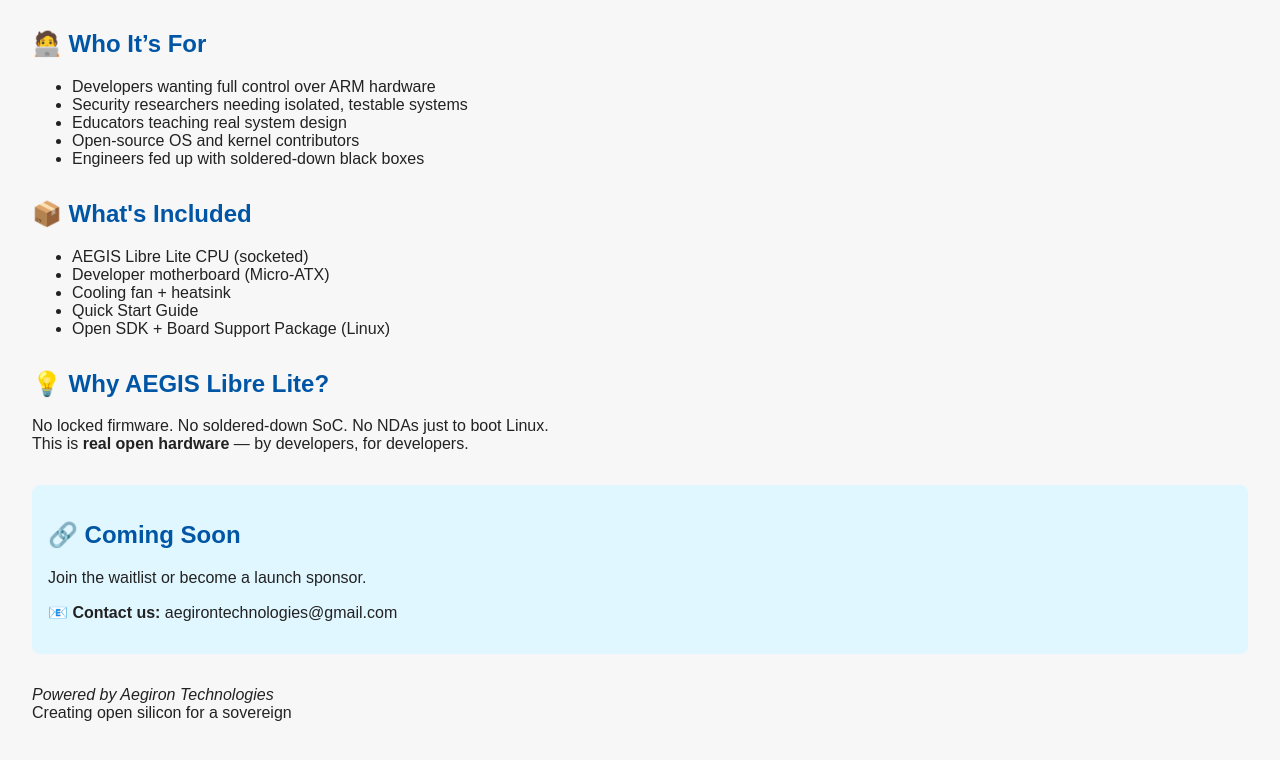
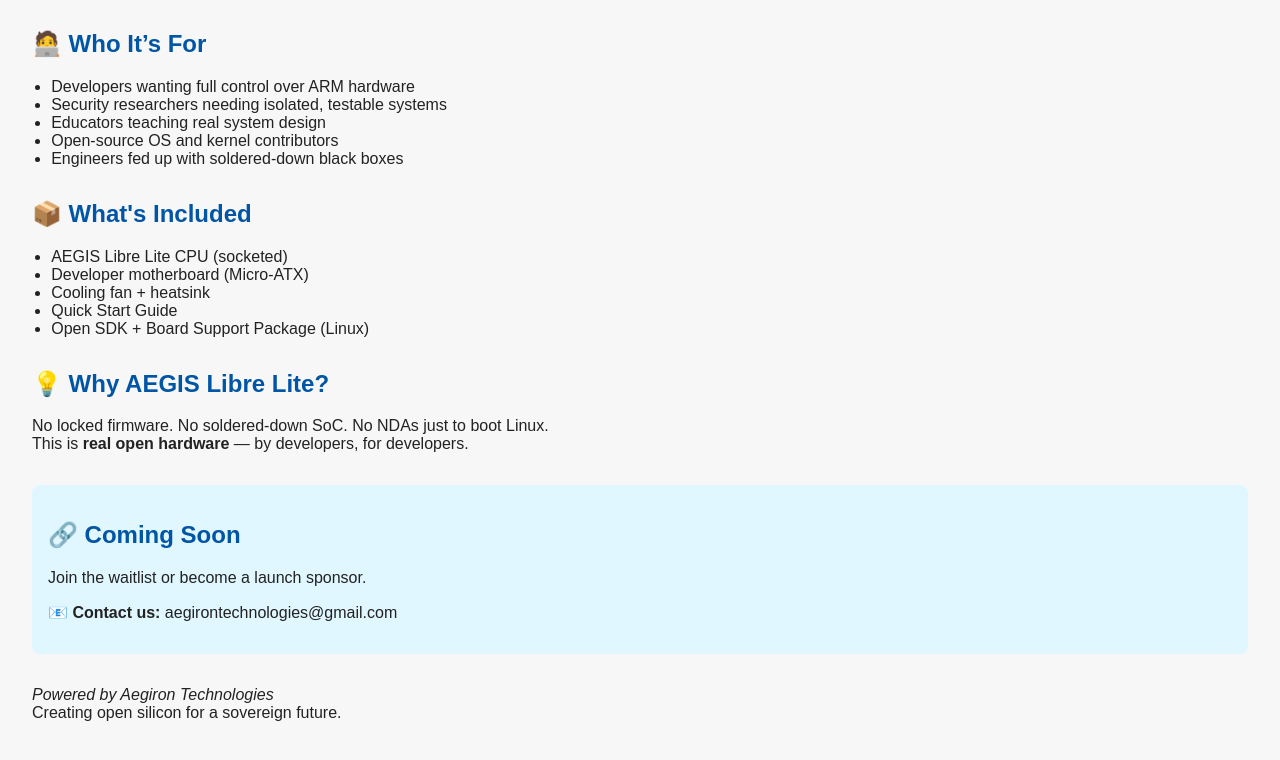
Before and after one commit to aegirontechnologies/aegis-libre-lite, a plain HTML site: page index.html in a window 1280 px wide. Shown: the part 696-1456 px from the top of the page. Drawn offline with Linux system fonts and the light colour scheme.

Commit message:
Update index.html

```diff
--- a/index.html
+++ b/index.html
@@ -1,8 +1,8 @@
 <!DOCTYPE html>
 <html lang="en">
 <head>
-  <meta charset="UTF-8">
-  <meta name="viewport" content="width=device-width, initial-scale=1.0">
+  <meta charset="UTF-8" />
+  <meta name="viewport" content="width=device-width, initial-scale=1.0"/>
   <title>AEGIS Libre Lite Dev Kit</title>
   <style>
     body { font-family: Arial, sans-serif; background: #f7f7f7; color: #222; margin: 0; padding: 2rem; }
@@ -11,7 +11,7 @@
     table { width: 100%; border-collapse: collapse; background: white; }
     th, td { border: 1px solid #ccc; padding: 0.5rem; text-align: left; }
     th { background: #eaeaea; }
-    .highlight { color: #007acc; font-weight: bold; }
+    ul { margin-top: 0; padding-left: 1.2em; }
     .contact { background: #e0f7ff; padding: 1rem; border-radius: 8px; }
   </style>
 </head>
@@ -79,4 +79,8 @@
   </section>
 
   <footer>
-    <p><em>Powered by Aegiron Technologies</em><br>Creating open silicon for a sovereign
+    <p><em>Powered by Aegiron Technologies</em><br>Creating open silicon for a sovereign future.</p>
+  </footer>
+
+</body>
+</html>
```
